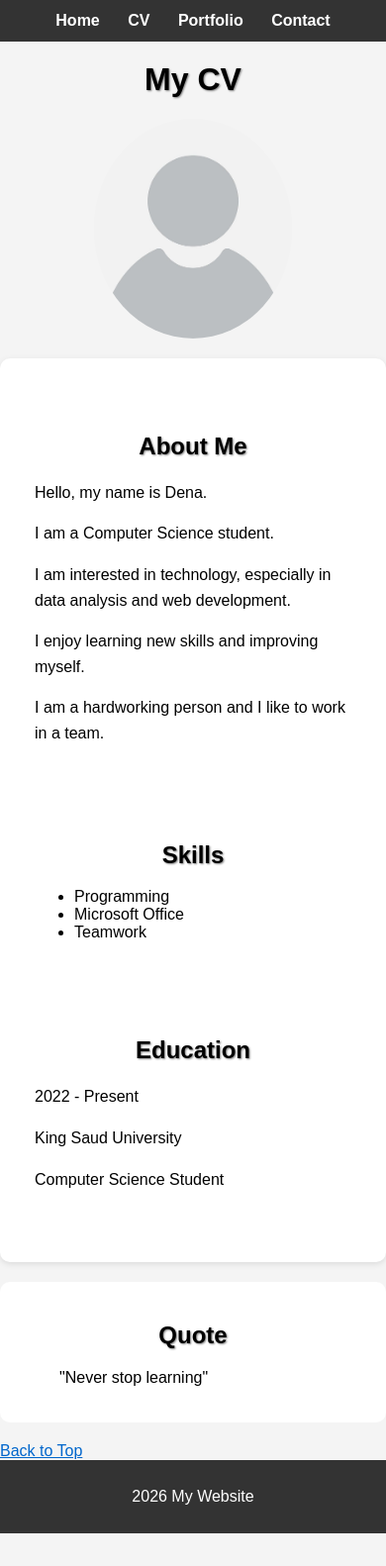
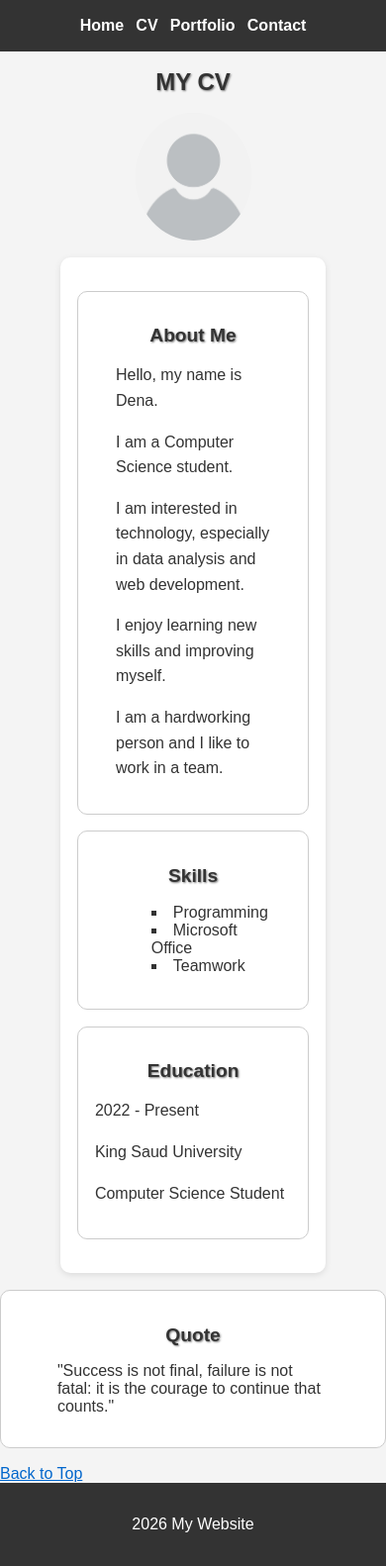
Before and after one commit to Dena1555/hw3, a plain HTML site: page cv.html in a window 390 px wide. Shown: the whole page at 99% size. Before the commit the page ends 1549 px from the top, so only its background shows below. Drawn offline with Linux system fonts and the light colour scheme; files whose address does not match are found by name.

Commit message:
Add files via upload

```diff
--- a/cv.html
+++ b/cv.html
@@ -2,12 +2,18 @@
 <html>
 
 <head>
+<link rel="stylesheet" href="styles.css">
 <title>CV</title>
+</head>
 
 
+
+
+<head>
+<link rel="stylesheet" href="styles.css">
+<title>CV</title>
+<body id="top">
 </head>
-<link rel="stylesheet" href="styles.css">
-<body id="top">
 
 <header>
 
@@ -81,11 +87,10 @@ I am a hardworking person and I like to work in a team.
 <h2>Quote</h2>
 
 <blockquote>
-"Never stop learning"
+"Success is not final, failure is not fatal: it is the courage to continue that counts."
 </blockquote>
 
 </section>
-
 <a href="#top">Back to Top</a>
 
 </main>
--- a/styles.css
+++ b/styles.css
@@ -1,20 +1,24 @@
+/* ===== Base Styling ===== */
 body {
-    font-family: Arial, sans-serif;
+    font-family: Arial, Helvetica, sans-serif;
     background-color: #f4f4f4;
     margin: 0;
     padding: 0;
+    font-size: 1rem;
+    color: #333;
 }
 
 
+/* ===== Navigation ===== */
 nav {
     background-color: #333;
-    padding: 12px;
+    padding: 2vh;
     text-align: center;
 }
 
 nav a {
     color: white;
-    margin: 12px;
+    margin: 1vw;
     text-decoration: none;
     font-weight: bold;
     transition: 0.3s;
@@ -24,34 +28,78 @@ nav a:hover {
     color: #ffcc00;
 }
 
+
+/* ===== Headings ===== */
 h1, h2 {
     text-align: center;
     text-shadow: 1px 1px 2px gray;
-    margin-top: 20px;
+    margin-top: 2vh;
+}
+
+h1 {
+    text-transform: uppercase;
+    font-size: clamp(1.5rem, 4vw, 2.5rem);
+}
+
+h2 {
+    text-transform: capitalize;
+    font-size: clamp(1.2rem, 3vw, 1.8rem);
 }
 
 
-section {
+/* ===== Container (NEW - للاندكس) ===== */
+.container {
     background-color: white;
-    margin: 20px auto;
-    padding: 20px;
+    margin: 3vh auto;
+    padding: 2vh;
     border-radius: 10px;
-    max-width: 800px;
+    max-width: 65vw;
+    border: 1px solid #ccc;
 }
 
 
+/* ===== Sections (Box Model) ===== */
+section {
+    background-color: white;
+    margin: 2vh auto;
+    padding: 2vh;
+    border-radius: 10px;
+    max-width: 100%; /* عشان يكون داخل container */
+    border: 1px solid #ccc;
+}
+
+
+/* ===== ID Selector ===== */
+#intro {
+    text-align: center;
+    font-size: 1.2rem;
+    margin-bottom: 2vh;
+}
+
+
+/* ===== Class Selector ===== */
+.highlight {
+    background-color: yellow;
+    font-weight: bold;
+    padding: 0.5vh;
+}
+
+
+/* ===== About Section ===== */
 .about {
-    max-width: 500px;
+    max-width: 40vw;
     line-height: 1.6;
     margin: auto;
 }
 
+
+/* ===== Articles ===== */
 article {
     background-color: white;
-    margin: 20px auto;
-    padding: 15px;
+    margin: 2vh auto;
+    padding: 2vh;
     border-radius: 10px;
-    max-width: 700px;
+    max-width: 60vw;
     box-shadow: 0 2px 6px rgba(0,0,0,0.1);
 }
 
@@ -63,27 +111,41 @@ article p {
     line-height: 1.6;
 }
 
+
+/* ===== Time ===== */
 time {
     color: gray;
-    font-size: 14px;
+    font-size: 0.9rem;
 }
 
 
+/* ===== Images ===== */
 img {
     display: block;
-    margin: 20px auto;
+    margin: 2vh auto;
     border-radius: 50%;
+    max-width: 30vw;
 }
 
 
-footer {
-    text-align: center;
-    padding: 12px;
-    background-color: #333;
-    color: white;
+/* ===== Lists Styling ===== */
+ul {
+    list-style-type: square;
+    list-style-position: inside;
+    margin: 2vh;
+}
+
+ol {
+    list-style-type: upper-roman;
+    margin: 2vh;
+}
+
+dl {
+    margin: 2vh;
 }
 
 
+/* ===== Links ===== */
 a {
     color: #0066cc;
 }
@@ -91,3 +153,12 @@ a {
 a:hover {
     text-decoration: underline;
 }
+
+
+/* ===== Footer ===== */
+footer {
+    text-align: center;
+    padding: 2vh;
+    background-color: #333;
+    color: white;
+}
```
Also changed, not shown: contact.html (+19 -17 lines), index.html (+18 -1 lines), projects.html (+30 -38 lines), images/Unknown_person.jpg (added), images/project1.png (added), images/project2.png (added), images/project3.png (added).
